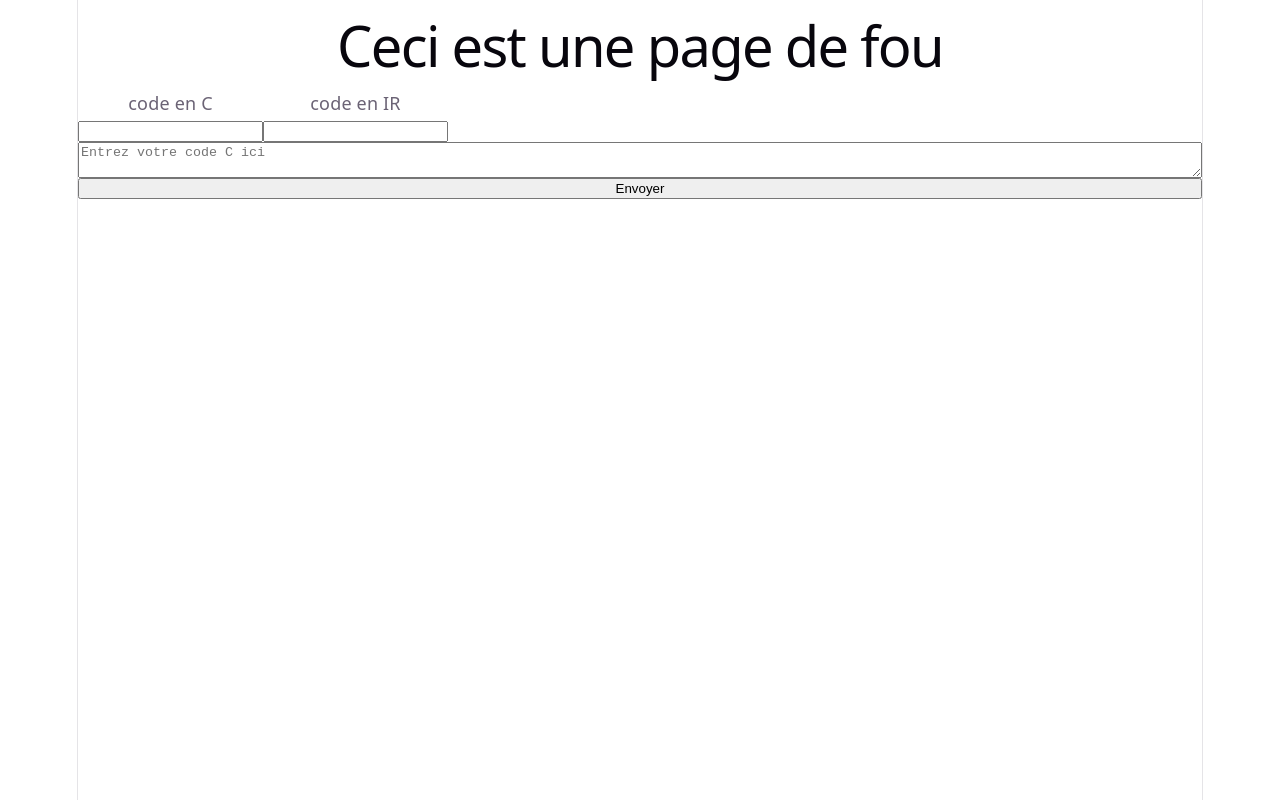
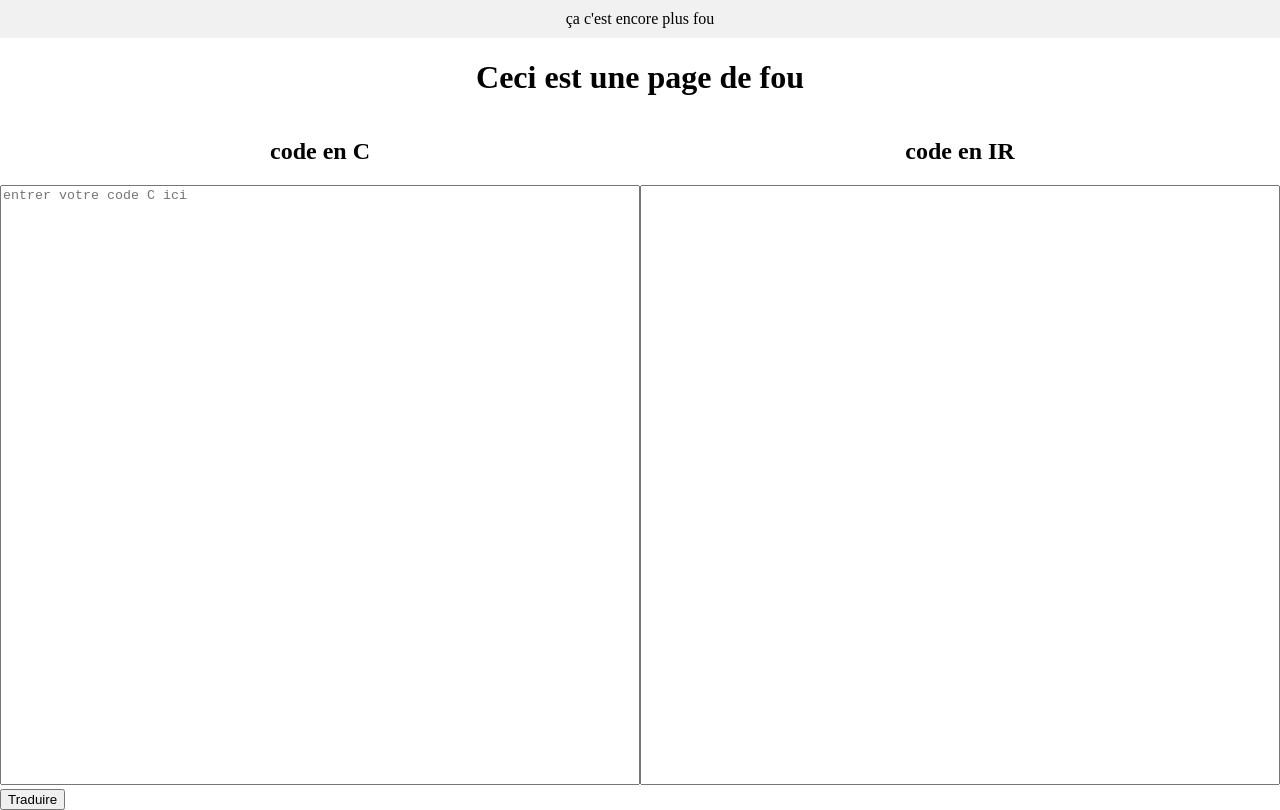
Before and after one commit to simeon-issanga/VerifCompil, a React (Vite) app in the folder site/: page / in a window 1280 px wide. Built offline with nearby package versions, Linux system fonts and the light colour scheme.

Commit message:
progression sur l'aspect de la page

```diff
--- a/site/index.html
+++ b/site/index.html
@@ -1,12 +1,16 @@
-<!DOCTYPE html>
-<html lang="fr">
+<!doctype html>
+<html lang="en">
   <head>
     <meta charset="UTF-8" />
+    <link rel="icon" type="image/svg+xml" href="/favicon.svg" />
     <meta name="viewport" content="width=device-width, initial-scale=1.0" />
-    <title>Vérif Compil</title>
+    <title>parallelereact</title>
   </head>
   <body>
+    <header>
+      ça c'est encore plus fou
+    </header>
     <div id="root"></div>
-    <script type="module" src="src/main.jsx"></script>
+    <script type="module" src="/src/main.jsx"></script>
   </body>
 </html>
--- a/site/src/App.css
+++ b/site/src/App.css
@@ -1,5 +1,21 @@
 
-.container {
+
+h2 {
+  text-align: center;
+}
+
+
+div.flex-container {
   display: flex;
+  flex-direction: row;
+}
 
+textarea {
+  resize: none;
+  width: 100%;
+  min-height: 600px;
 }
+
+div.flex-container > div {
+  flex: 1;
+}
--- a/site/src/App.jsx
+++ b/site/src/App.jsx
@@ -35,34 +35,28 @@ export default function App() {
 
   return (
     <>
-
       <h1>Ceci est une page de fou</h1>
-      <div class="container" >
-        <Encadre langage="C"/>
+      <div className="flex-container" >
+        <Encadre langage="C" placeholder="entrer votre code C ici" onChange={(e) => setCodeC(e.target.value)} />
         <Encadre langage="IR"/>
       </div>
-      <textarea
-            value={codeC}
-            onChange={(e) => setCodeC(e.target.value)}
-            placeholder="Entrez votre code C ici"
-      />
-      <button onClick={envoyer}>Envoyer</button>
+      <button onClick={envoyer}>Traduire</button>
+      <div>{reponseIA}</div>
 
-      <div>{reponseIA}</div>
     </>
   )
 }
 
 
-function Encadre({langage}){
+function Encadre({langage, placeholder, onChange}){
 
 
   return (
     <div>
       <div>
-        <p>code en {langage}</p>
+        <h2>code en {langage}</h2>
       </div>
-      <input type="text"></input>
+      <textarea placeholder={placeholder} onChange={onChange}></textarea>
     </div>
   );
 }
--- a/site/src/index.css
+++ b/site/src/index.css
@@ -1,111 +1,19 @@
-:root {
-  --text: #6b6375;
-  --text-h: #08060d;
-  --bg: #fff;
-  --border: #e5e4e7;
-  --code-bg: #f4f3ec;
-  --accent: #aa3bff;
-  --accent-bg: rgba(170, 59, 255, 0.1);
-  --accent-border: rgba(170, 59, 255, 0.5);
-  --social-bg: rgba(244, 243, 236, 0.5);
-  --shadow:
-    rgba(0, 0, 0, 0.1) 0 10px 15px -3px, rgba(0, 0, 0, 0.05) 0 4px 6px -2px;
-
-  --sans: system-ui, 'Segoe UI', Roboto, sans-serif;
-  --heading: system-ui, 'Segoe UI', Roboto, sans-serif;
-  --mono: ui-monospace, Consolas, monospace;
-
-  font: 18px/145% var(--sans);
-  letter-spacing: 0.18px;
-  color-scheme: light dark;
-  color: var(--text);
-  background: var(--bg);
-  font-synthesis: none;
-  text-rendering: optimizeLegibility;
-  -webkit-font-smoothing: antialiased;
-  -moz-osx-font-smoothing: grayscale;
-
-  @media (max-width: 1024px) {
-    font-size: 16px;
-  }
-}
-
-@media (prefers-color-scheme: dark) {
-  :root {
-    --text: #9ca3af;
-    --text-h: #f3f4f6;
-    --bg: #16171d;
-    --border: #2e303a;
-    --code-bg: #1f2028;
-    --accent: #c084fc;
-    --accent-bg: rgba(192, 132, 252, 0.15);
-    --accent-border: rgba(192, 132, 252, 0.5);
-    --social-bg: rgba(47, 48, 58, 0.5);
-    --shadow:
-      rgba(0, 0, 0, 0.4) 0 10px 15px -3px, rgba(0, 0, 0, 0.25) 0 4px 6px -2px;
-  }
-
-  #social .button-icon {
-    filter: invert(1) brightness(2);
-  }
-}
 
 body {
   margin: 0;
+  padding: 0;
 }
 
-#root {
-  width: 1126px;
-  max-width: 100%;
-  margin: 0 auto;
-  text-align: center;
-  border-inline: 1px solid var(--border);
-  min-height: 100svh;
-  display: flex;
-  flex-direction: column;
+* {
   box-sizing: border-box;
 }
 
-h1,
-h2 {
-  font-family: var(--heading);
-  font-weight: 500;
-  color: var(--text-h);
+header {
+  background-color: #f1f1f1;
+  text-align: center;
+  padding: 10px;
 }
 
 h1 {
-  font-size: 56px;
-  letter-spacing: -1.68px;
-  margin: 32px 0;
-  @media (max-width: 1024px) {
-    font-size: 36px;
-    margin: 20px 0;
-  }
+  text-align: center;
 }
-h2 {
-  font-size: 24px;
-  line-height: 118%;
-  letter-spacing: -0.24px;
-  margin: 0 0 8px;
-  @media (max-width: 1024px) {
-    font-size: 20px;
-  }
-}
-p {
-  margin: 0;
-}
-
-code,
-.counter {
-  font-family: var(--mono);
-  display: inline-flex;
-  border-radius: 4px;
-  color: var(--text-h);
-}
-
-code {
-  font-size: 15px;
-  line-height: 135%;
-  padding: 4px 8px;
-  background: var(--code-bg);
-}
```
